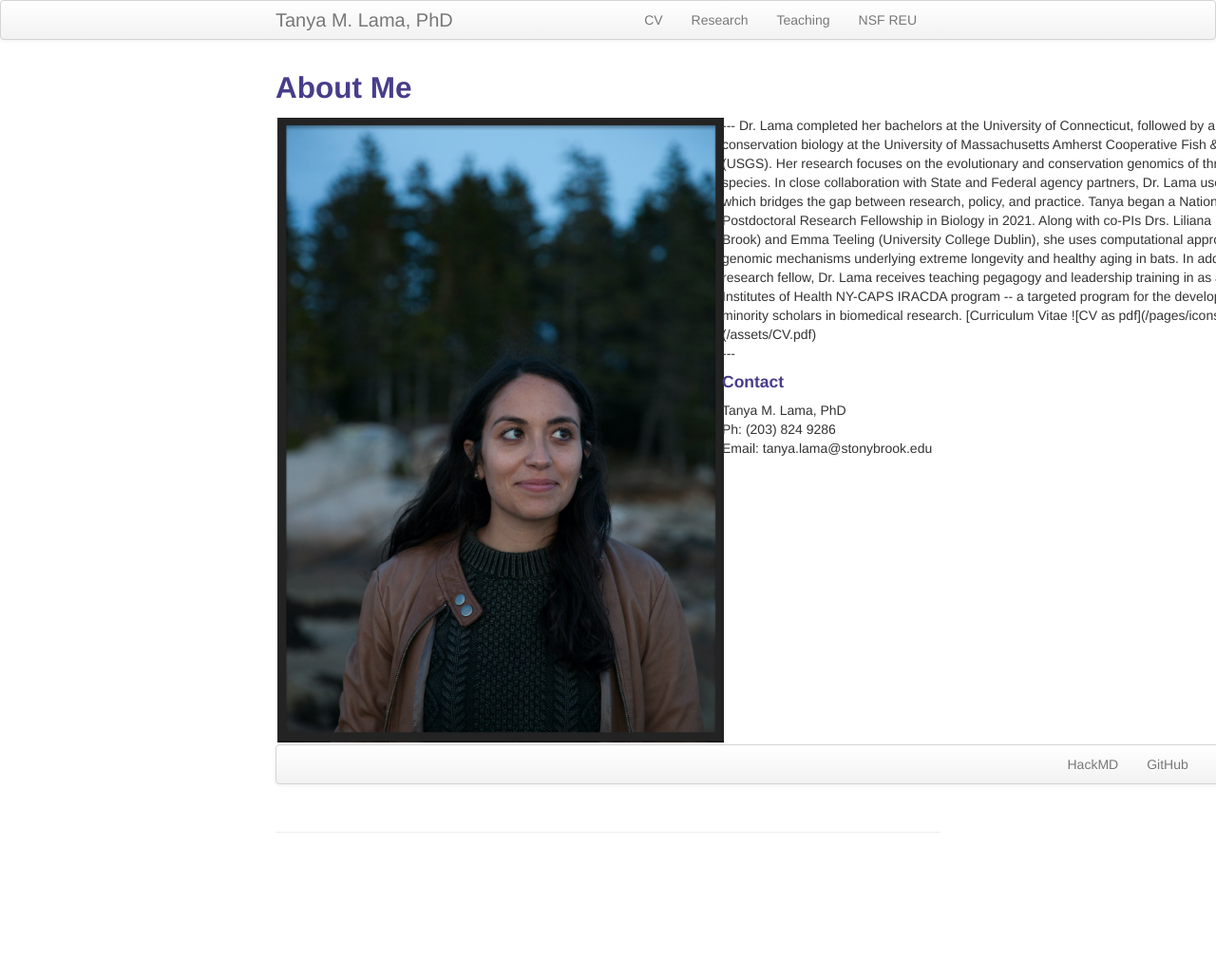
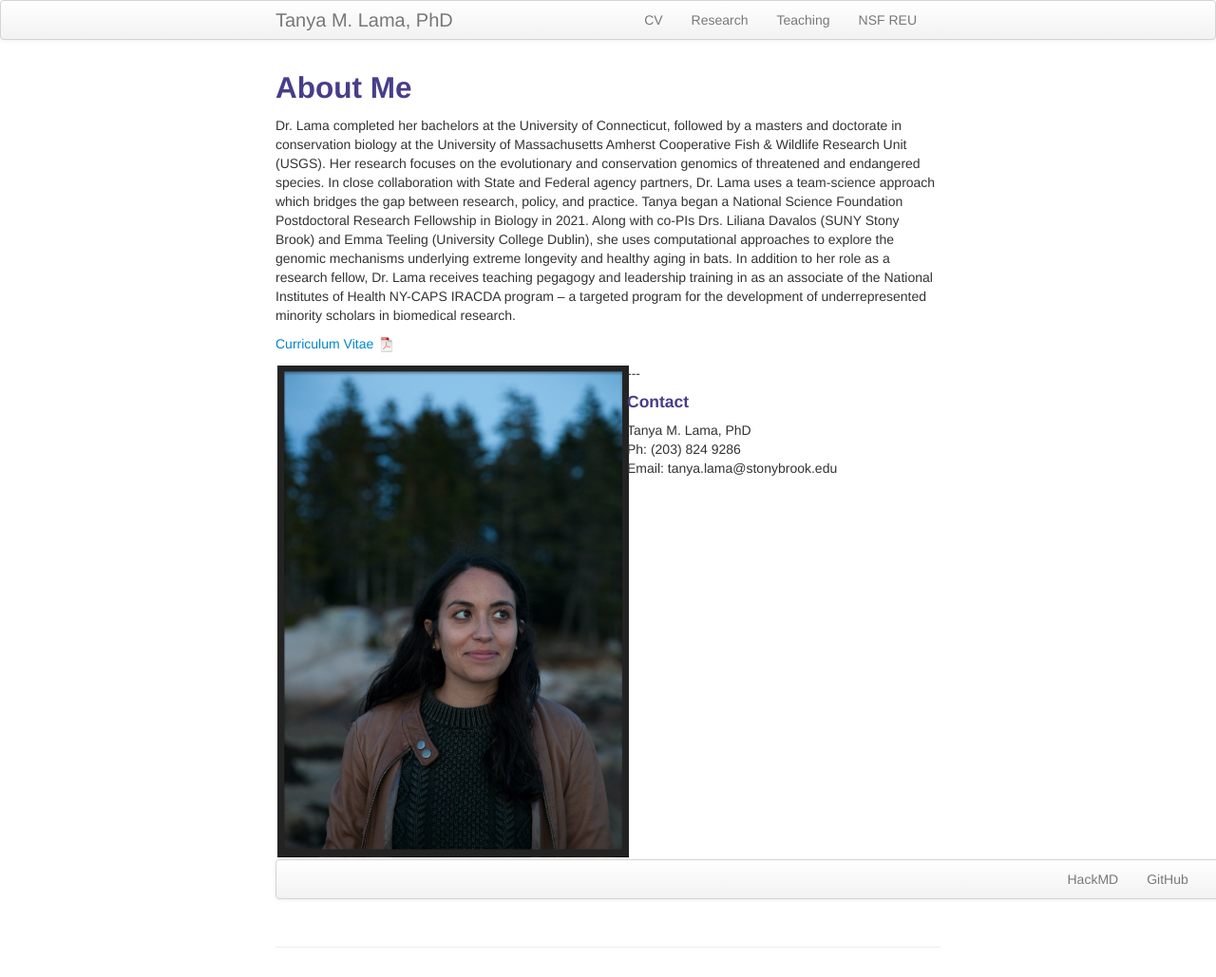
Before and after one commit to tanyalama/tanyalama.github.io, a Jekyll site: the page built from index.md, in a window 1280 px wide. Shown: the whole page at 95% size. Built offline with Jekyll 4.4.1, drawn with Linux system fonts in a browser that asks for light colours; before the commit the page ends 908 px from its top, so only the background shows below that.

Commit message:
Update index.md

```diff
--- a/index.md
+++ b/index.md
@@ -7,19 +7,17 @@ keywords: conservation, genomics, wildlife, bats, lynx, ecology
 
 About Me
 ---
+Dr. Lama completed her bachelors at the University of Connecticut, followed by a masters and doctorate in conservation biology at the           University of Massachusetts Amherst Cooperative Fish & Wildlife Research Unit (USGS). Her research focuses on the evolutionary and               conservation genomics of threatened and endangered species. In close collaboration with State and Federal agency partners, Dr. Lama uses         a team-science approach which bridges the gap between research, policy, and practice. Tanya began a National Science Foundation       Postdoctoral Research Fellowship in Biology in 2021. Along with co-PIs Drs. Liliana Davalos (SUNY Stony Brook) and Emma Teeling (University     College Dublin), she uses computational approaches to explore the genomic mechanisms underlying extreme longevity and healthy aging in bats. In addition to her role as a research fellow, Dr. Lama receives teaching pegagogy and leadership training in as an associate of the National Institutes of Health NY-CAPS IRACDA program -- a targeted program for the development of underrepresented minority scholars in biomedical research.
+
+[Curriculum Vitae ![CV as pdf]({{ BASE_PATH }}/pages/icons16/pdf-icon.png)]({{ BASE_PATH }}/assets/CV.pdf)<br/>
+
 
 <div class="container">
-<div class="span5">
+<div class="span4">
 <a href="../assets/headshot.jpg">
 <img src="../assets/headshot.jpg"
 title="Tanya M. Lama, PhD" alt="Tanya Lama"/></a>
 </div>
-
-
----
-Dr. Lama completed her bachelors at the University of Connecticut, followed by a masters and doctorate in conservation biology at the           University of Massachusetts Amherst Cooperative Fish & Wildlife Research Unit (USGS). Her research focuses on the evolutionary and               conservation genomics of threatened and endangered species. In close collaboration with State and Federal agency partners, Dr. Lama uses         a team-science approach which bridges the gap between research, policy, and practice. Tanya began a National Science Foundation       Postdoctoral Research Fellowship in Biology in 2021. Along with co-PIs Drs. Liliana Davalos (SUNY Stony Brook) and Emma Teeling (University     College Dublin), she uses computational approaches to explore the genomic mechanisms underlying extreme longevity and healthy aging in bats. In addition to her role as a research fellow, Dr. Lama receives teaching pegagogy and leadership training in as an associate of the National Institutes of Health NY-CAPS IRACDA program -- a targeted program for the development of underrepresented minority scholars in biomedical research.
-
-[Curriculum Vitae ![CV as pdf]({{ BASE_PATH }}/pages/icons16/pdf-icon.png)]({{ BASE_PATH }}/assets/CV.pdf)<br/>
 
 ---
 <div class="container">
```
